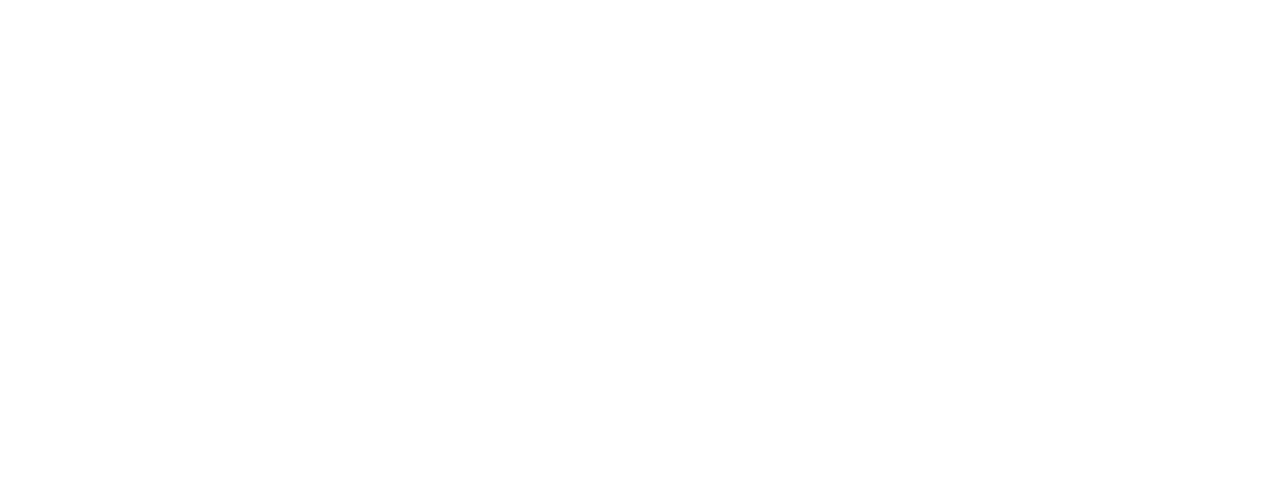
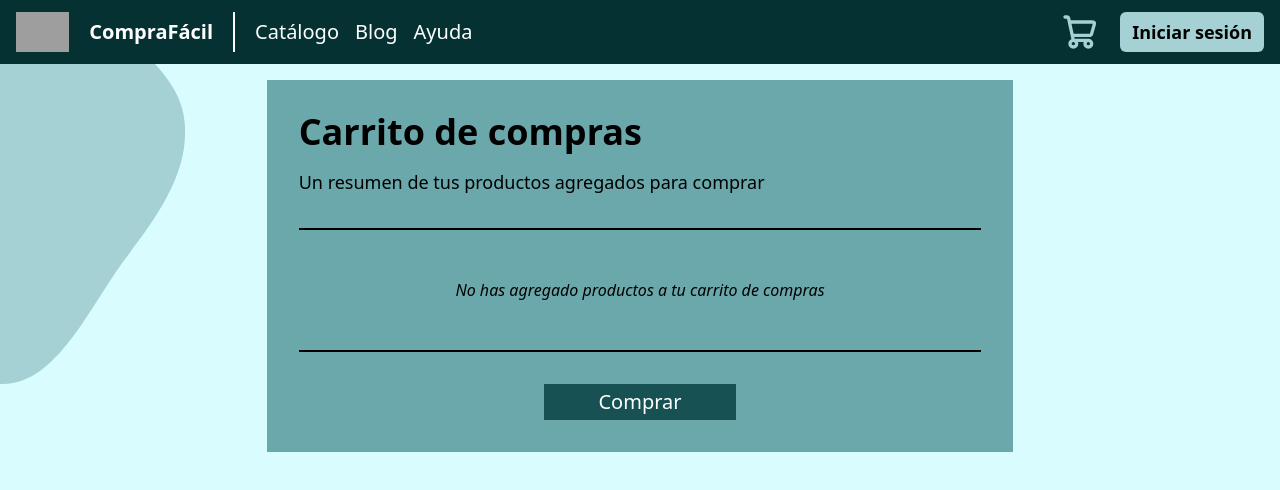
Before and after one commit to Seb0927/CompraFacilAccesible, a React (Vite) app: page /cart in a window 1280 px wide. Before the commit this address had no page. Shown: the top 490 px of the page. Built offline with nearby package versions, Linux system fonts and the light colour scheme; grey boxes are pictures that could not be loaded.

Commit message:
refactor(Cart): rename shopping component to cart

```diff
--- a/src/components/background/Header.jsx
+++ b/src/components/background/Header.jsx
@@ -35,7 +35,7 @@
       </div>
 
       <div className='absolute right-0 top-0 h-full flex items-center px-4 py-3 space-x-5'>
-        <a href="/shopping" className='h-full'>
+        <a href="/cart" className='h-full'>
           <img src={shoppingCartSvg} alt='Tu carrito de compras' className='h-full' />
         </a>
 
--- a/src/components/shopping/Shopping.jsx
+++ b/src/components/cart/Cart.jsx
@@ -2,7 +2,7 @@
 import ItemsList from './ItemsList'
 import { ShoppingCartProvider } from '@/contexts/ShoppingCartContext'
 
-const Shopping = () => {
+const Cart = () => {
   return (
     <div className='flex justify-center w-full'>
       <section className='flex flex-col space-y-4 h-auto w-full md:w-4/5 lg:w-8/12 py-8 px-8 bg-blue-medium-light'>
@@ -22,4 +22,4 @@
   )
 }
 
-export default Shopping
+export default Cart;
--- /dev/null
+++ b/src/components/cart/index.jsx
@@ -0,0 +1,3 @@
+import Cart from './Cart.jsx';
+
+export default Cart;
--- a/src/components/index.jsx
+++ b/src/components/index.jsx
@@ -5,6 +5,6 @@
 import { Post1, Post2, Post3 } from './posts'
 import Register from './register'
 import Assistance from './assistance'
-import Shopping from './shopping'
+import Cart from './cart'
 
-export { Background, Blog, Catalog, Login, Post1, Post2, Post3, Register, Assistance, Shopping }
+export { Background, Blog, Catalog, Login, Post1, Post2, Post3, Register, Assistance, Cart }
--- a/src/components/shopping/index.jsx
+++ /dev/null
@@ -1,3 +0,0 @@
-import Shopping from './Shopping.jsx';
-
-export default Shopping;
--- a/src/main.jsx
+++ b/src/main.jsx
@@ -2,7 +2,7 @@
 import { createRoot } from 'react-dom/client'
 import { BrowserRouter, Routes, Route, useParams } from "react-router";
 import './index.css'
-import { Background, Catalog, Blog, Login, Post1, Post2, Post3, Register, Assistance, Shopping } from './components'
+import { Background, Catalog, Blog, Login, Post1, Post2, Post3, Register, Assistance, Cart } from './components'
 
 // Component map for dynamic loading
 const components = {
@@ -14,7 +14,7 @@
   post3: Post3,
   register: Register,
   assistance: Assistance,
-  shopping: Shopping,
+  cart: Cart,
 }
 
 // Dynamic page component
@@ -42,7 +42,7 @@
         <Route path="/login" element={<DynamicPage componentName="login" />} />
         <Route path="/register" element={<DynamicPage componentName="register" />} />
         <Route path="/help" element={<DynamicPage componentName="assistance" />} />
-        <Route path="/shopping" element={<DynamicPage componentName="shopping" />} />
+        <Route path="/cart" element={<DynamicPage componentName="cart" />} />
       </Routes>
     </BrowserRouter>
   </StrictMode>,
```
Also changed, not shown: src/components/cart/Item.jsx (renamed from src/components/shopping/Item.jsx), src/components/cart/ItemsList.jsx (renamed from src/components/shopping/ItemsList.jsx).
